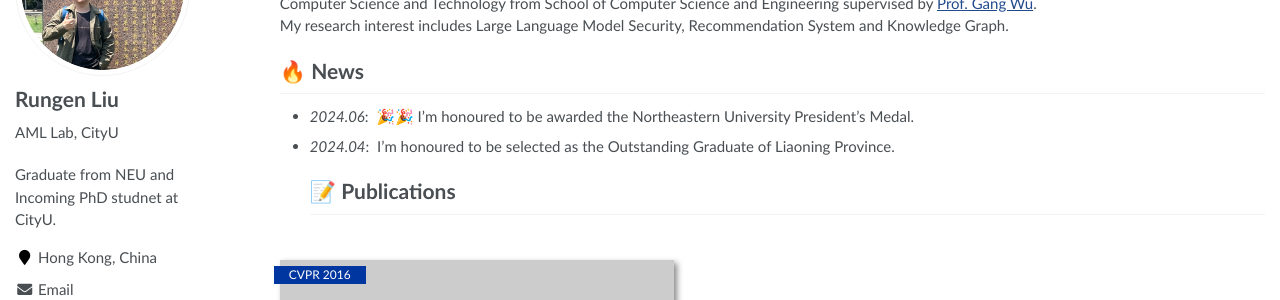
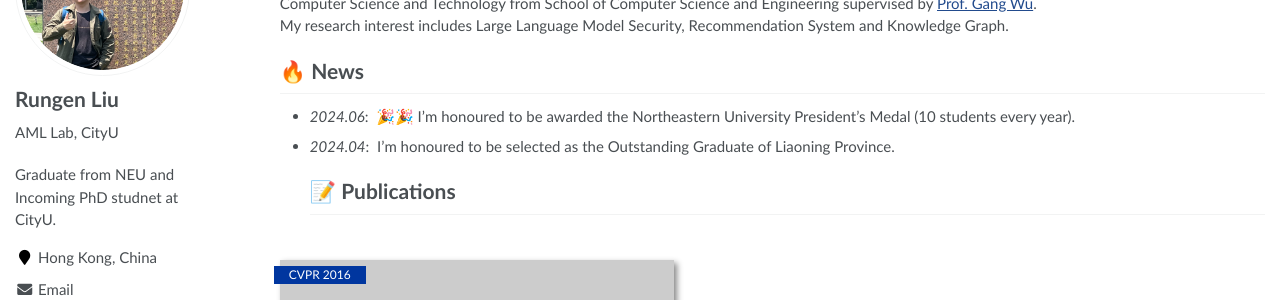
Before and after one commit to WaterWool/WaterWool.github.io, a Jekyll site: the page built from _pages/about.md, in a window 1280 px wide and 1004 px high. Shown: the part 190-490 px from the top of the window. Built offline with Jekyll 4.4.1, drawn with Linux system fonts in a browser that asks for light colours.

Commit message:
Update about.md

```diff
--- a/_pages/about.md
+++ b/_pages/about.md
@@ -28,7 +28,7 @@ My research interest includes neural machine translation and computer vision. I
 -->
 
 # 🔥 News
-- *2024.06*: &nbsp;🎉🎉 I'm honoured to be awarded the Northeastern University President's Medal.
+- *2024.06*: &nbsp;🎉🎉 I'm honoured to be awarded the Northeastern University President's Medal (10 students every year).
 - *2024.04*: &nbsp;I'm honoured to be selected as the Outstanding Graduate of Liaoning Province.
 <!-- - *2024.04*: &nbsp;🎉🎉 Lorem ipsum dolor sit amet, consectetur adipiscing elit. Vivamus ornare aliquet ipsum, ac tempus justo dapibus sit amet.
 -->
```
